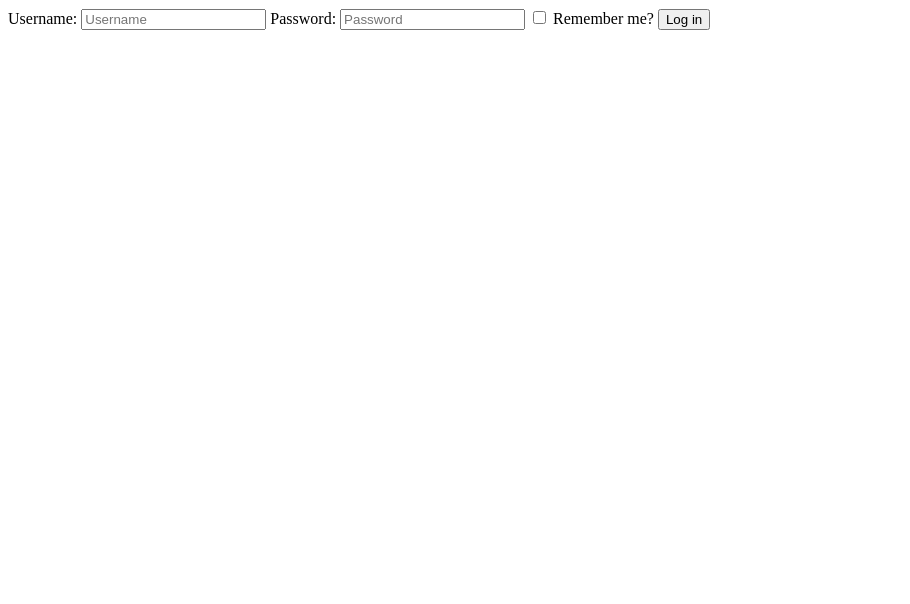
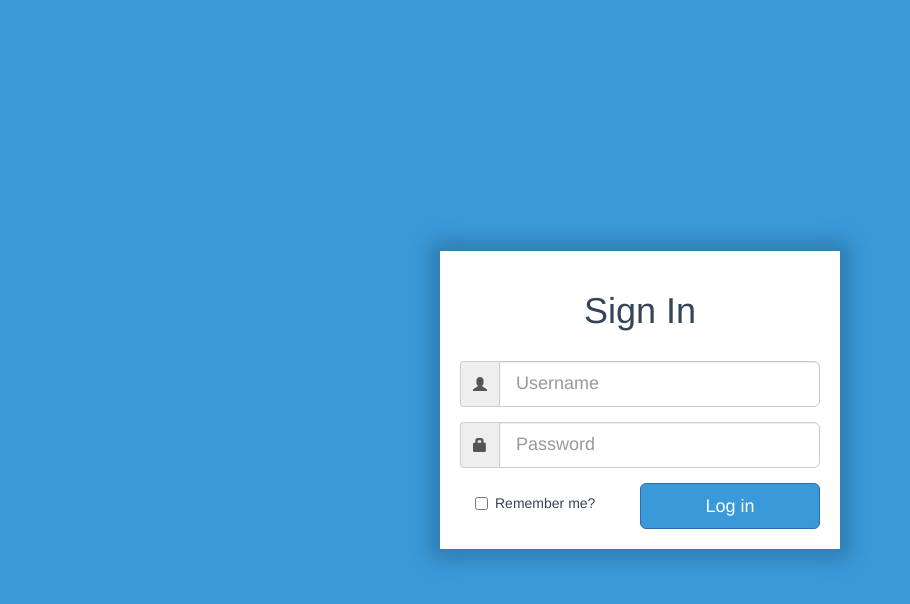
Before and after one commit to ntocampos/flask-blog, a Flask app: page /login in a window 1280 px wide. Shown: the top 604 px of the page, without its empty margins (0-910 px from the left). Run offline with Flask 2, Linux system fonts and the light colour scheme; some libraries are stand-ins or nearby versions.

Commit message:
Login styles done.

```diff
--- /dev/null
+++ b/static/css/login.css
@@ -0,0 +1,41 @@
+html, body {
+    height: 100%;
+}
+
+/* Color Pallete
+Dark blue: #354458
+Light blue: #3A9AD9
+Green: #29ABA4
+Bege: #E9E0D6
+Red: #EB7260*/
+
+body {
+    background: #3A9AD9;
+    color: #354458;
+}
+
+.flex-container {
+    display: flex;
+    flex-direction: column;
+
+    height: 100%;
+}
+
+.flex-subcontainer {
+    display: flex;
+    flex: 1 1 auto;
+    flex-direction: column;
+    justify-content: space-around;
+    align-items: center;
+}
+
+.container {
+    max-width: 400px;
+    background: white;
+    padding: 20px;
+    box-shadow: 0 0 20px 10px rgba(0, 0, 0, 0.2);
+}
+
+.btn-primary {
+    background-color: #3A9AD9;
+}
--- a/templates/login.html
+++ b/templates/login.html
@@ -1,38 +1,60 @@
 <!DOCTYPE html>
-<html>
+<html lang="en">
 <head>
     <meta charset="utf-8">
-        <title>Flask Blog - Login</title>
+    <meta http-equiv="X-UA-Compatible" content="IE=edge">
+    <meta name="viewport" content="width=device-width, initial-scale=1">
+    <title>Flask Blog - Register</title>
+
+    <!-- Bootstrap -->
+    <link href="{{ url_for('static', filename='css/bootstrap.min.css') }}" rel="stylesheet">
+
+    <!-- Custom CSS -->
+    <link href="{{ url_for('static', filename='css/login.css') }}" rel="stylesheet">
 </head>
 <body>
     {% with messages = get_flashed_messages() %}
         {% if messages %}
-            {% for m in messages %}
-            <p style='color: red;'>{{ m }}</p>
+            {% for message in messages %}
+            <p style='color: red;'>{{ message }}</p>
             {% endfor %}
         {% endif %}
     {% endwith %}
+    <div class="flex-container">
+        <div class="flex-subcontainer">
+            <div class="container">
+                <h1 class="text-center">Sign In</h1> <br />
+                <form method="post">
+                    <div class="form-group form-group-lg">
+                        <div class="input-group">
+                            <div class="input-group-addon">
+                                <span class="glyphicon glyphicon-user"></span>
+                            </div>
+                            <input class="form-control" type="text" name="username" placeholder="Username">
+                        </div>
+                    </div>
+                    <div class="form-group form-group-lg">
+                        <div class="input-group">
+                            <div class="input-group-addon">
+                                <span class="glyphicon glyphicon-lock"></span>
+                            </div>
+                            <input class="form-control" type="password" name="password" placeholder="Password">
+                        </div>
+                    </div>
+                    <div class="col-sm-6 checkbox">
+                        <label for="remember_me">
+                            <input type="checkbox" id="remember_me" name="remember_me"> Remember me?
+                        </label>
+                    </div>
+                    <input class="btn btn-primary btn-lg col-sm-6" type="submit" name="name" value="Log in">
+                </form>
+            </div>
+        </div>
+    </div>
 
-        {% if not session.get('is_authenticated') %}
-        <form class="" action="/login" method="post">
-            <label>Username: </label>
-            <input type="text" name="username" placeholder="Username">
-
-            <label>Password: </label>
-            <input type="password" name="password" placeholder="Password">
-            <input type="checkbox" id="remember_me" name="remember_me">
-            <label for="remember_me">Remember me?</label>
-            <input type="submit" name="name" value="Log in">
-        </form>
-        {% else %}
-        <p style="color: red;">You are already logged in!</p>
-        <p><a href="/logout">Cick here</a> to log out.</p>
-        {% endif %}
-
-        {% if session.get('is_authenticated') %}
-        <p>
-            Username: <strong>{{ g.current_user.username }}</strong>
-        </p>
-        {% endif %}
+    <!-- jQuery (necessary for Bootstrap's JavaScript plugins) -->
+    <script src="https://ajax.googleapis.com/ajax/libs/jquery/1.11.3/jquery.min.js"></script>
+    <!-- Include all compiled plugins (below), or include individual files as needed -->
+    <script src="{{ url_for('static', filename='js/bootstrap.min.js') }}"></script>
 </body>
 </html>
--- a/templates/register.html
+++ b/templates/register.html
@@ -12,7 +12,6 @@
     <!-- Custom CSS -->
     <link href="{{ url_for('static', filename='css/register.css') }}" rel="stylesheet">
 </head>
-<body>
 <body>
     <div class="flex-container">
         <div class="flex-subcontainer">
@@ -50,7 +49,6 @@
             </div>
         </div>
     </div>
-    </body>
 
     <!-- jQuery (necessary for Bootstrap's JavaScript plugins) -->
     <script src="https://ajax.googleapis.com/ajax/libs/jquery/1.11.3/jquery.min.js"></script>
```
Lines whose indentation alone changed are shown as unchanged.
